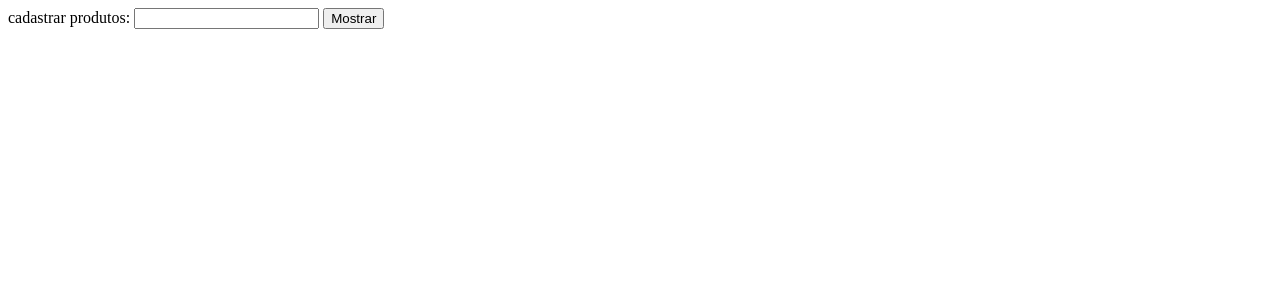
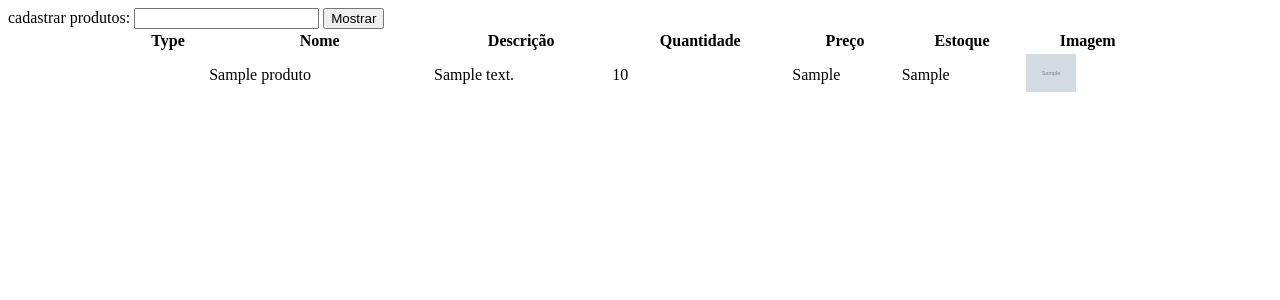
Before and after one commit to Nicholasmais/progama-o-internet, a PHP site: page /index.html in a window 1280 px wide. Shown: the top 300 px of the page. Run offline with PHP 8.4, Linux system fonts and the light colour scheme; tables that the repository leaves empty or names only in its code hold one stand-in row (values such as "Sample post"); grey boxes marked "Sample" are stand-in pictures.

Commit message:
ajax lista dados criados

```diff
--- a/banco.php
+++ b/banco.php
@@ -1,5 +1,6 @@
 <?php
 include "pessoa.php";
+include "produto.php";
 class Banco{
   private $host = "127.0.0.1";
   private $user = "root";
@@ -110,6 +111,45 @@
     }
   }
 
+  public function get_products_by_id($id){
+    $stmt = $this->con->prepare("Select * from produto where id = ?");
+    $stmt->bind_param("i", $id);
+    $stmt->execute();
+    $result = $stmt->get_result();
+    $linha = mysqli_fetch_object($result);
+    $produto = new Produto(
+      $linha->type,
+      $linha->nome,
+      $linha->descricao,
+      $linha->quantidade,
+      $linha->preco,
+      $linha->estoque,
+      $linha->imagem
+    );
+    return $produto;
+  }
+
+  public function get_all_products(){
+    $stmt = $this->con->prepare("SELECT * FROM produto");
+    $stmt->execute();
+    $result = $stmt->get_result();
+    $produtos = array();
+
+    while ($linha = mysqli_fetch_object($result)) {
+      $produto = new Produto(
+        $linha->type,
+        $linha->nome,
+        $linha->descricao,
+        $linha->quantidade,
+        $linha->preco,
+        $linha->estoque,
+        $linha->imagem
+      );
+      $produtos[] = $produto;
+    }
+    return $produtos;
+}
+
   public function get_pessoa(){
     $stmt = $this->con->prepare("Select * from pessoa");
     $stmt->execute();
--- a/cadastrar_produtos.php
+++ b/cadastrar_produtos.php
@@ -1,6 +1,5 @@
 <?php
   include "banco.php";
-  include "produto.php";
   $banco = new Banco();
   $json = $_POST['json'];
   $obj = json_decode($json);
--- /dev/null
+++ b/get_products.php
@@ -0,0 +1,42 @@
+<?php
+include 'banco.php';
+
+$banco = new Banco();
+
+if (isset($_GET['id'])) {
+  // Obtém o valor do parâmetro "id"
+  $id = $_GET['id'];
+
+  // Executa uma consulta SQL para obter os dados com o ID correspondente
+  $products = $banco->get_products_by_id($id);
+  $product_array = array(
+    'type' => $products->getType(),
+    'nome' => $products->getNome(),
+    'descricao' => $products->getDescricao(),
+    'quantidade' => $products->getQuantidade(),
+    'preco' => $products->getPreco(),
+    'estoque' => $products->getEstoque(),
+    'imagem' => $products->getImagem()
+  );
+}
+else {
+  // Se o parâmetro "id" não foi definido, executa uma consulta SQL para obter todos os products
+  $products = $banco->get_all_products();
+  $product_array = array();
+  foreach ($products as $product) {
+    $product_object = new Produto(
+      $product->getType(),
+      $product->getNome(),
+      $product->getDescricao(),
+      $product->getQuantidade(),
+      $product->getPreco(),
+      $product->getEstoque(),
+      $product->getImagem()
+    );
+    $product_array[] = $product_object; // adiciona o objeto como elemento do array
+  }
+}
+// Retorna os dados como JSON
+echo json_encode($product_array);
+
+?>
--- a/index.html
+++ b/index.html
@@ -6,7 +6,7 @@
   <meta name="viewport" content="width=device-width, initial-scale=1.0">
   <title>Document</title>
   <style>
-    .form{
+    .form, .tabela-produtos{
       width: 80vw;
       margin: 0 auto;
     }
@@ -14,6 +14,10 @@
       display: grid;
       grid-template-columns: 1fr 1fr;
       border: 2px solid black;
+    }
+    img {
+      max-width: 50px;
+      height: auto;
     }
   </style>
 </head>
@@ -23,7 +27,17 @@
   <button onclick="show()">Mostrar</button>
   <div class="form">
   </div>
-
+  <table class="tabela-produtos">
+    <tr>
+      <th>Type</th>
+      <th>Nome</th>
+      <th>Descrição</th>
+      <th>Quantidade</th>
+      <th>Preço</th>
+      <th>Estoque</th>
+      <th>Imagem</th>
+    </tr>
+  </table>
   <script>
     const ajax = new XMLHttpRequest();
     const div_with_form = document.querySelector(".form");
@@ -136,12 +150,48 @@
         ajax.setRequestHeader('Content-Type', 'application/x-www-form-urlencoded');
         ajax.onload = () => {
           console.log(ajax.responseText);
+          update_data();
         }
         ajax.send(`json=${encodeURIComponent(JSON.stringify(arr_obj))}`);
         //console.log(`json=${encodeURIComponent(JSON.stringify(arr_obj))}`);
       }
       div_with_form.appendChild(botao);
     }
+
+    const update_data = (id = '') => {
+      let url = 'get_products.php';
+      if (id != ''){
+        url += '?id='+id;
+      }
+      ajax.open('GET', url);
+      ajax.setRequestHeader('Content-Type', 'application/x-www-form-urlencoded');
+      ajax.onload = () => {
+        const produtos = JSON.parse(ajax.responseText);
+        console.log(produtos);
+        update_table(produtos);
+      }
+      ajax.send();
+    }
+
+    const update_table = (objs) => {
+      let tabela = document.querySelector('.tabela-produtos');
+      while (tabela.rows.length > 1) {
+        tabela.deleteRow(-1);
+      }
+      objs.forEach(produto => {
+        let linha = tabela.insertRow();
+        linha.insertCell().innerHTML = produto.type;
+        linha.insertCell().innerHTML = produto.nome;
+        linha.insertCell().innerHTML = produto.descricao;
+        linha.insertCell().innerHTML = produto.quantidade;
+        linha.insertCell().innerHTML = produto.preco;
+        linha.insertCell().innerHTML = produto.estoque;
+        linha.insertCell().innerHTML = `<img src="${produto.imagem}" alt="${produto.nome}">`;
+      }
+    )};
+
+    update_data();
+
   </script>
 </body>
 </html>
--- a/produto.php
+++ b/produto.php
@@ -1,6 +1,6 @@
 <?php
 
-class Produto {
+class Produto implements JsonSerializable{
   private $type;
   private $nome;
   private $descricao;
@@ -76,5 +76,17 @@
   public function setImagem($imagem) {
     $this->imagem = $imagem;
   }
+
+  public function jsonSerialize() {
+    return [
+      'type' => $this->type,
+      'nome' => $this->nome,
+      'descricao' => $this->descricao,
+      'quantidade' => $this->quantidade,
+      'preco' => $this->preco,
+      'estoque' => $this->estoque,
+      'imagem' => $this->imagem
+    ];
+  }
 }
 ?>
```
